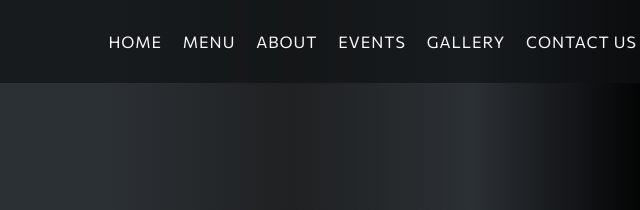
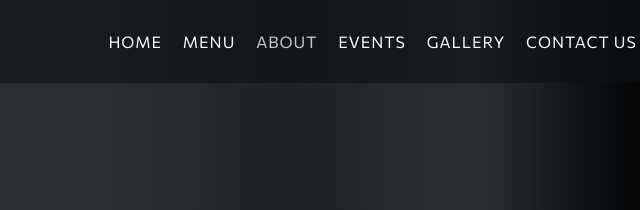
Before and after one commit to Maryan121/restaurant-web, a plain HTML site: page pages/about.html in a window 1280 px wide. Shown: the top 210 px of the page, 624-1264 px from the left. Drawn offline with Linux system fonts and the light colour scheme.

Commit message:
Update about.html

```diff
--- a/pages/about.html
+++ b/pages/about.html
@@ -26,7 +26,7 @@
                     <ul>
                         <li><a href="../index.html" class="pointer">Home</a> </li>
                         <li><a href="../pages/menu.html" class="pointer">menu</a> </li>
-                        <li><a href="../pages/about.html" class="pointer">About</a> </li>
+                        <li><a href="../pages/about.html" class="pointer current">About</a> </li>
                         <li><a href="../pages/events.html" class="pointer">Events</a> </li>
                         <li><a href="../pages/gallery.html" class="pointer">gallery</a> </li>
                         <li><a href="../pages/contact.html" class="pointer">contact  us</a></li>
```
